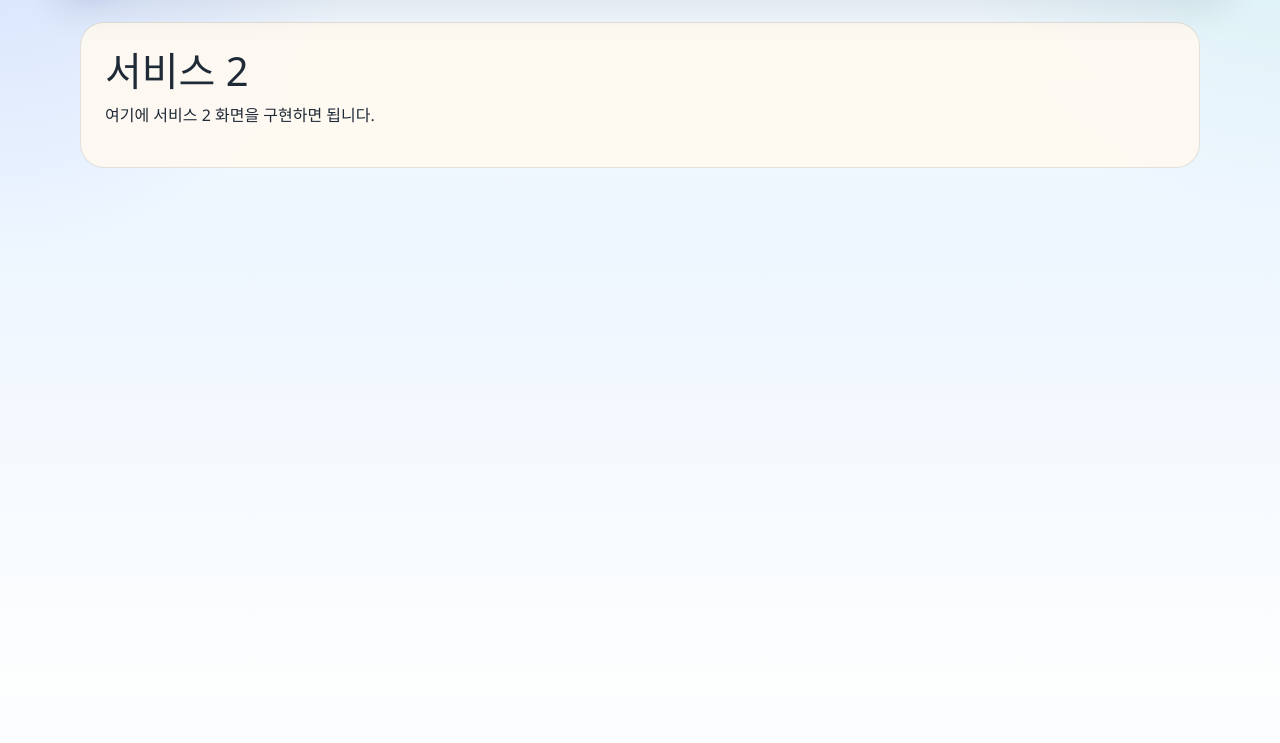
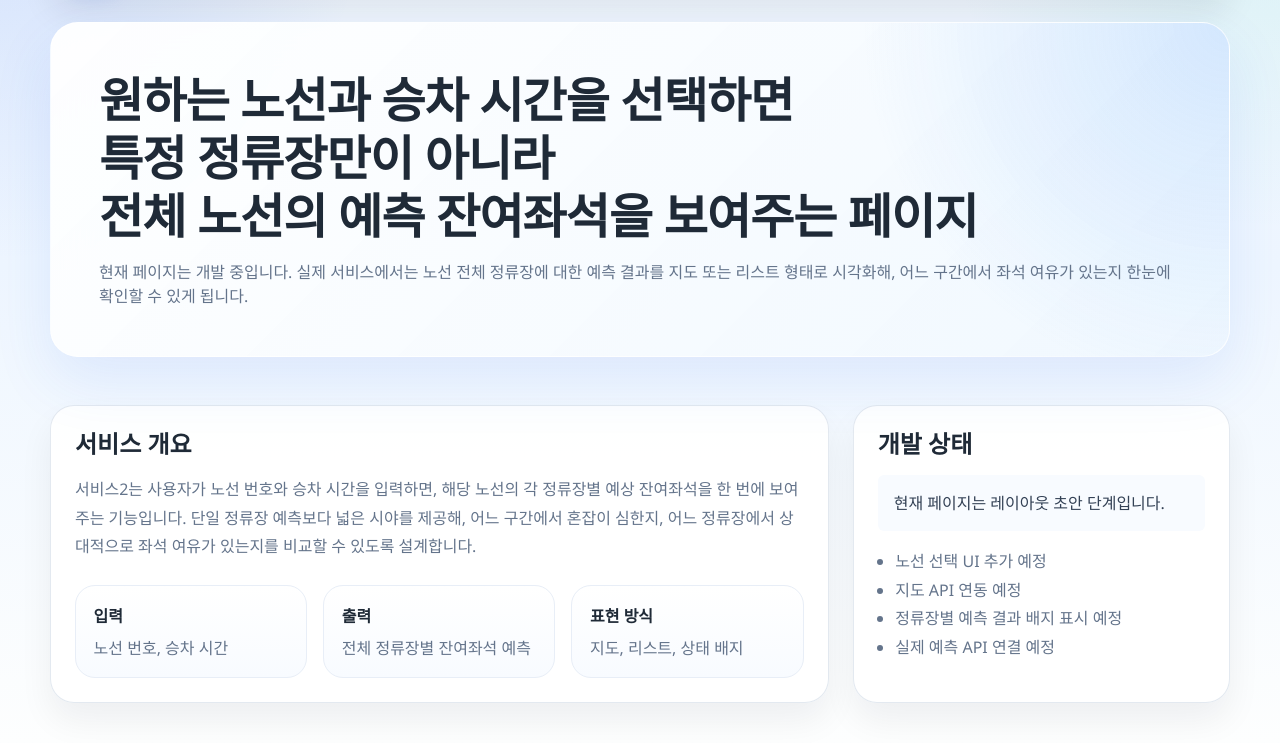
Before and after one commit to upstar9898/tomorrow_bus, a Django app: page /service2/ in a window 1280 px wide. Shown: the part 108-851 px from the top of the page. Before the commit the page ends 411 px from the top, so only its background shows below. Run offline with Django 5.2, Linux system fonts and the light colour scheme.

Commit message:
feat : 서비스2번 사이트 꾸미기

```diff
--- a/templates/service2.html
+++ b/templates/service2.html
@@ -2,9 +2,124 @@
 
 {% block title %}서비스2 | Tomorrow Bus{% endblock %}
 
+{% block extra_style %}
+<style>
+    .service-hero {
+        overflow: hidden;
+    }
+
+    .service-title {
+        font-size: clamp(1.9rem, 4.2vw, 3rem);
+        font-weight: 800;
+        line-height: 1.2;
+        letter-spacing: -0.02em;
+    }
+
+    .service-subcard {
+        border: 1px solid rgba(226, 232, 240, 0.95);
+        border-radius: 24px;
+        background: rgba(255, 255, 255, 0.92);
+        box-shadow: 0 18px 34px rgba(15, 23, 42, 0.06);
+    }
+
+    .service-highlight {
+        border: 0;
+        border-radius: 24px;
+        background: linear-gradient(135deg, #2563eb 0%, #38bdf8 100%);
+        color: #ffffff;
+        box-shadow: 0 20px 38px rgba(37, 99, 235, 0.18);
+    }
+
+    .feature-mini {
+        border: 1px solid #e8eef7;
+        border-radius: 20px;
+        background: linear-gradient(180deg, #ffffff 0%, #f8fbff 100%);
+        padding: 1.1rem;
+        height: 100%;
+    }
+
+    @media (max-width: 991px) {
+        .service-hero .card-body,
+        .service-subcard .card-body,
+        .service-highlight .card-body {
+            padding: 1.25rem !important;
+        }
+    }
+</style>
+{% endblock %}
+
 {% block content %}
-<div style="width:min(1120px,100%); margin:0 auto; background:rgba(255,250,241,0.9); border-radius:24px; padding:24px; border:1px solid rgba(31,41,55,0.12);">
-    <h1>서비스 2</h1>
-    <p>여기에 서비스 2 화면을 구현하면 됩니다.</p>
-</div>
+<main class="container-fluid px-0">
+    <section class="glass-card hero-gradient service-hero mb-4 mb-lg-5">
+        <div class="card-body p-4 p-lg-5">
+            <div class="row align-items-center g-4 g-xl-5">
+                <div class="col-lg-12">
+                    <h1 class="service-title mb-3">
+                        원하는 노선과 승차 시간을 선택하면<br>
+                        특정 정류장만이 아니라<br>
+                        전체 노선의 예측 잔여좌석을 보여주는 페이지
+                    </h1>
+                    <p class="soft-note mb-0 fs-6">
+                        현재 페이지는 개발 중입니다. 실제 서비스에서는 노선 전체 정류장에 대한 예측 결과를
+                        지도 또는 리스트 형태로 시각화해, 어느 구간에서 좌석 여유가 있는지 한눈에 확인할 수 있게 됩니다.
+                    </p>
+                </div>
+            </div>
+        </div>
+    </section>
+
+    <section class="row g-4">
+        <div class="col-12 col-xl-8">
+            <div class="service-subcard h-100">
+                <div class="card-body p-4 p-lg-4">
+                    <h2 class="h4 fw-bold mb-3">서비스 개요</h2>
+                    <p class="soft-note mb-4" style="line-height: 1.8;">
+                        서비스2는 사용자가 노선 번호와 승차 시간을 입력하면,
+                        해당 노선의 각 정류장별 예상 잔여좌석을 한 번에 보여주는 기능입니다.
+                        단일 정류장 예측보다 넓은 시야를 제공해, 어느 구간에서 혼잡이 심한지,
+                        어느 정류장에서 상대적으로 좌석 여유가 있는지를 비교할 수 있도록 설계합니다.
+                    </p>
+
+                    <div class="row g-3">
+                        <div class="col-md-4">
+                            <div class="feature-mini">
+                                <div class="fw-bold mb-2">입력</div>
+                                <div class="soft-note">노선 번호, 승차 시간</div>
+                            </div>
+                        </div>
+                        <div class="col-md-4">
+                            <div class="feature-mini">
+                                <div class="fw-bold mb-2">출력</div>
+                                <div class="soft-note">전체 정류장별 잔여좌석 예측</div>
+                            </div>
+                        </div>
+                        <div class="col-md-4">
+                            <div class="feature-mini">
+                                <div class="fw-bold mb-2">표현 방식</div>
+                                <div class="soft-note">지도, 리스트, 상태 배지</div>
+                            </div>
+                        </div>
+                    </div>
+                </div>
+            </div>
+        </div>
+
+        <div class="col-12 col-xl-4">
+            <div class="service-subcard h-100">
+                <div class="card-body p-4 p-lg-4">
+                    <h2 class="h4 fw-bold mb-3">개발 상태</h2>
+                    <div class="alert border-0 mb-3" style="background:#f8fbff; color:#334155;">
+                        현재 페이지는 레이아웃 초안 단계입니다.
+                    </div>
+                    <ul class="soft-note mb-0" style="padding-left: 1.1rem; line-height: 1.8;">
+                        <li>노선 선택 UI 추가 예정</li>
+                        <li>지도 API 연동 예정</li>
+                        <li>정류장별 예측 결과 배지 표시 예정</li>
+                        <li>실제 예측 API 연결 예정</li>
+                    </ul>
+                </div>
+            </div>
+        </div>
+    </section>
+</main>
 {% endblock %}
```
